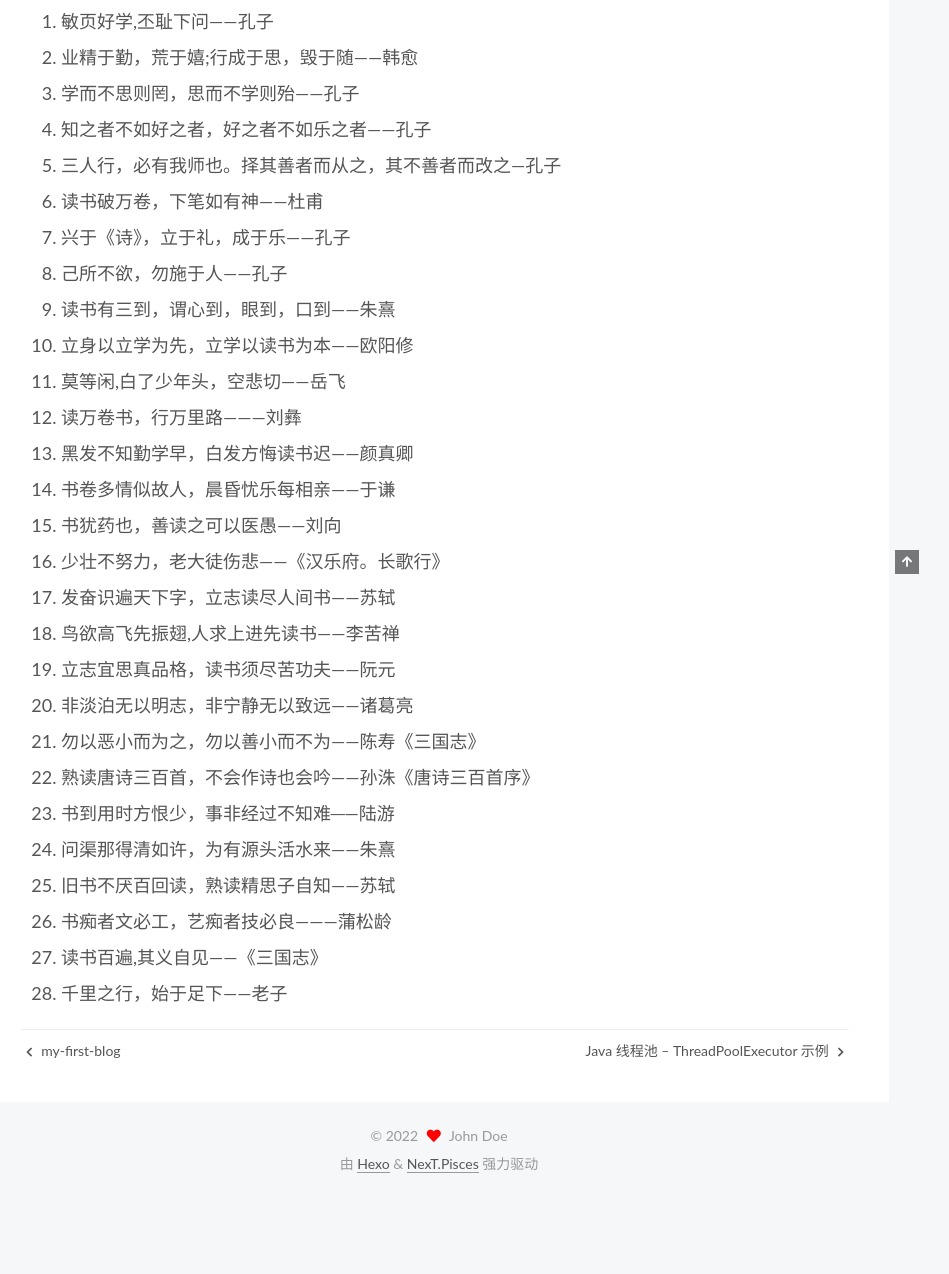
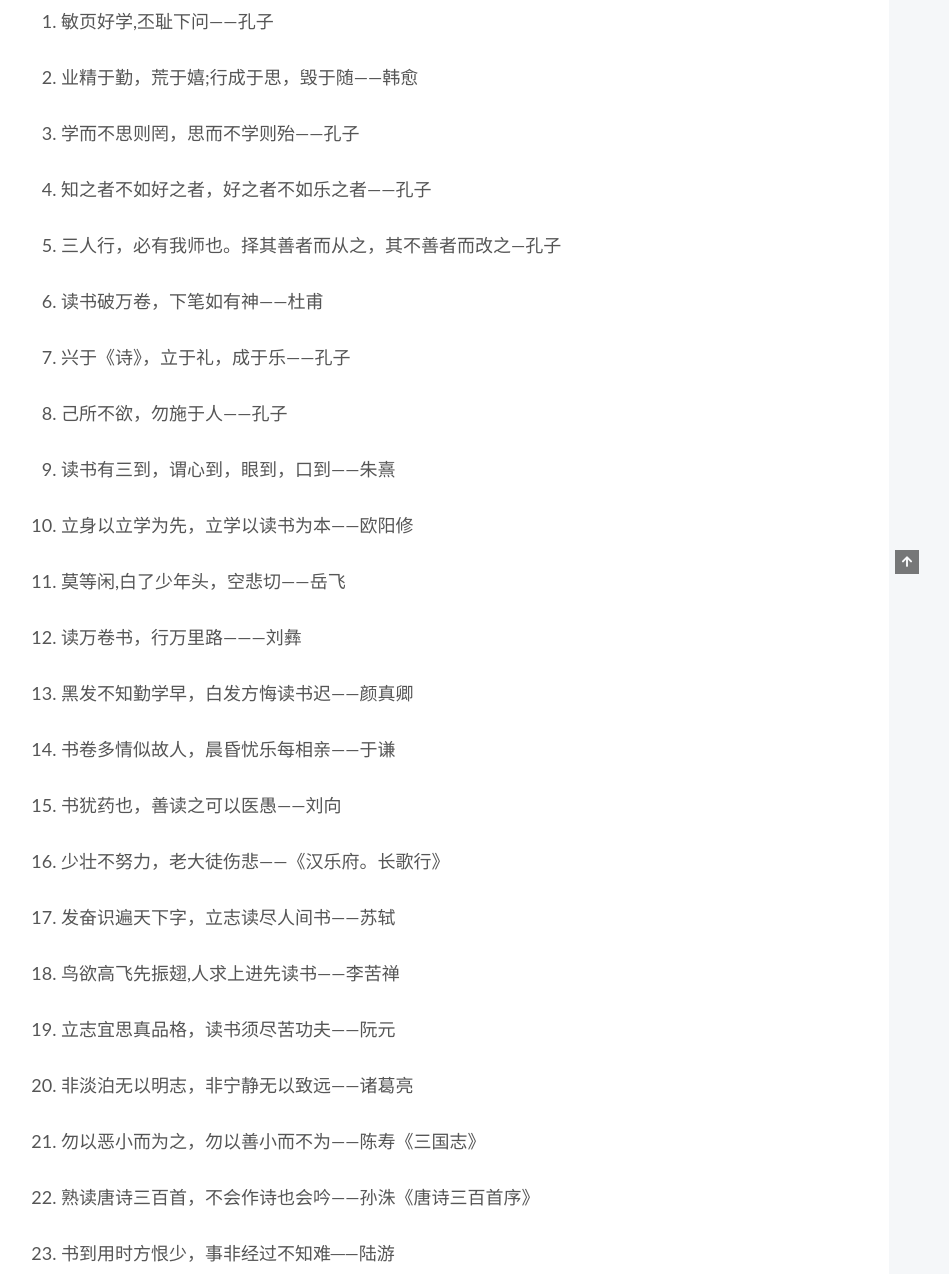
Before and after one commit to hanming2022/hanming2022.github.io, a plain HTML site: page 2022/06/20/关于学习方法的诗句集萃/index.html in a window 1280 px wide. Shown: the part 326-1600 px from the top of the page, without its empty margins (331-1280 px from the left). Before the commit the page ends 1524 px from the top, so only its background shows below. Drawn offline with Linux system fonts and the light colour scheme.

Commit message:
Site updated: 2022-06-20 19:21:50

```diff
--- a/2022/06/20/关于学习方法的诗句集萃/index.html
+++ b/2022/06/20/关于学习方法的诗句集萃/index.html
@@ -20,15 +20,15 @@
     var CONFIG = {"hostname":"example.com","root":"/","scheme":"Pisces","version":"7.8.0","exturl":false,"sidebar":{"position":"left","display":"post","padding":18,"offset":12,"onmobile":false},"copycode":{"enable":false,"show_result":false,"style":null},"back2top":{"enable":true,"sidebar":false,"scrollpercent":false},"bookmark":{"enable":false,"color":"#222","save":"auto"},"fancybox":false,"mediumzoom":false,"lazyload":false,"pangu":false,"comments":{"style":"tabs","active":null,"storage":true,"lazyload":false,"nav":null},"algolia":{"hits":{"per_page":10},"labels":{"input_placeholder":"Search for Posts","hits_empty":"We didn't find any results for the search: ${query}","hits_stats":"${hits} results found in ${time} ms"}},"localsearch":{"enable":false,"trigger":"auto","top_n_per_article":1,"unescape":false,"preload":false},"motion":{"enable":true,"async":false,"transition":{"post_block":"fadeIn","post_header":"slideDownIn","post_body":"slideDownIn","coll_header":"slideLeftIn","sidebar":"slideUpIn"}}};
   </script>
 
-  <meta name="description" content="关于学习方法的诗句集萃关于学习方法的诗包集萃 敏页好学,丕耻下问——孔子 业精于勤，荒于嬉;行成于思，毁于随——韩愈 学而不思则罔，思而不学则殆——孔子 知之者不如好之者，好之者不如乐之者——孔子 三人行，必有我师也。择其善者而从之，其不善者而改之—孔子 读书破万卷，下笔如有神——杜甫 兴于《诗》，立于礼，成于乐——孔子 己所不欲，勿施于人——孔子 读书有三到，谓心到，眼到，口到——朱熹 立身以立">
+  <meta name="description" content="关于学习方法的诗句集萃关于学习方法的诗包集萃 敏页好学,丕耻下问——孔子  业精于勤，荒于嬉;行成于思，毁于随——韩愈  学而不思则罔，思而不学则殆——孔子  知之者不如好之者，好之者不如乐之者——孔子  三人行，必有我师也。择其善者而从之，其不善者而改之—孔子  读书破万卷，下笔如有神——杜甫  兴于《诗》，立于礼，成于乐——孔子  己所不欲，勿施于人——孔子  读书有三到，谓心到，眼到，口到—">
 <meta property="og:type" content="article">
 <meta property="og:title" content="关于学习方法的诗句集萃">
 <meta property="og:url" content="http://example.com/2022/06/20/%E5%85%B3%E4%BA%8E%E5%AD%A6%E4%B9%A0%E6%96%B9%E6%B3%95%E7%9A%84%E8%AF%97%E5%8F%A5%E9%9B%86%E8%90%83/index.html">
 <meta property="og:site_name" content="Hexo">
-<meta property="og:description" content="关于学习方法的诗句集萃关于学习方法的诗包集萃 敏页好学,丕耻下问——孔子 业精于勤，荒于嬉;行成于思，毁于随——韩愈 学而不思则罔，思而不学则殆——孔子 知之者不如好之者，好之者不如乐之者——孔子 三人行，必有我师也。择其善者而从之，其不善者而改之—孔子 读书破万卷，下笔如有神——杜甫 兴于《诗》，立于礼，成于乐——孔子 己所不欲，勿施于人——孔子 读书有三到，谓心到，眼到，口到——朱熹 立身以立">
+<meta property="og:description" content="关于学习方法的诗句集萃关于学习方法的诗包集萃 敏页好学,丕耻下问——孔子  业精于勤，荒于嬉;行成于思，毁于随——韩愈  学而不思则罔，思而不学则殆——孔子  知之者不如好之者，好之者不如乐之者——孔子  三人行，必有我师也。择其善者而从之，其不善者而改之—孔子  读书破万卷，下笔如有神——杜甫  兴于《诗》，立于礼，成于乐——孔子  己所不欲，勿施于人——孔子  读书有三到，谓心到，眼到，口到—">
 <meta property="og:locale" content="zh_CN">
 <meta property="article:published_time" content="2022-06-20T08:18:36.000Z">
-<meta property="article:modified_time" content="2022-06-20T08:23:49.666Z">
+<meta property="article:modified_time" content="2022-06-20T11:19:48.607Z">
 <meta property="article:author" content="John Doe">
 <meta name="twitter:card" content="summary">
 
@@ -174,7 +174,7 @@
               <span class="post-meta-item-text">发表于</span>
 
 
-              <time title="创建时间：2022-06-20 16:18:36 / 修改时间：16:23:49" itemprop="dateCreated datePublished" datetime="2022-06-20T16:18:36+08:00">2022-06-20</time>
+              <time title="创建时间：2022-06-20 16:18:36 / 修改时间：19:19:48" itemprop="dateCreated datePublished" datetime="2022-06-20T16:18:36+08:00">2022-06-20</time>
             </span>
 
 
@@ -189,34 +189,65 @@
 
 
         <h3 id="关于学习方法的诗句集萃"><a href="#关于学习方法的诗句集萃" class="headerlink" title="关于学习方法的诗句集萃"></a>关于学习方法的诗句集萃</h3><h6 id="关于学习方法的诗包集萃"><a href="#关于学习方法的诗包集萃" class="headerlink" title="关于学习方法的诗包集萃"></a>关于学习方法的诗包集萃</h6><ol>
-<li>敏页好学,丕耻下问——孔子</li>
-<li>业精于勤，荒于嬉;行成于思，毁于随——韩愈</li>
-<li>学而不思则罔，思而不学则殆——孔子</li>
-<li>知之者不如好之者，好之者不如乐之者——孔子</li>
-<li>三人行，必有我师也。择其善者而从之，其不善者而改之—孔子</li>
-<li>读书破万卷，下笔如有神——杜甫</li>
-<li>兴于《诗》，立于礼，成于乐——孔子</li>
-<li>己所不欲，勿施于人——孔子</li>
-<li>读书有三到，谓心到，眼到，口到——朱熹</li>
-<li>立身以立学为先，立学以读书为本——欧阳修</li>
-<li>莫等闲,白了少年头，空悲切——岳飞</li>
-<li>读万卷书，行万里路———刘彝</li>
-<li>黑发不知勤学早，白发方悔读书迟——颜真卿</li>
-<li>书卷多情似故人，晨昏忧乐每相亲——于谦</li>
-<li>书犹药也，善读之可以医愚——刘向</li>
-<li>少壮不努力，老大徒伤悲——《汉乐府。长歌行》</li>
-<li>发奋识遍天下字，立志读尽人间书——苏轼</li>
-<li>鸟欲高飞先振翅,人求上进先读书——李苦禅</li>
-<li>立志宜思真品格，读书须尽苦功夫——阮元</li>
-<li>非淡泊无以明志，非宁静无以致远——诸葛亮</li>
-<li>勿以恶小而为之，勿以善小而不为——陈寿《三国志》</li>
-<li>熟读唐诗三百首，不会作诗也会吟——孙洙《唐诗三百首序》</li>
-<li>书到用时方恨少，事非经过不知难─—陆游</li>
-<li>问渠那得清如许，为有源头活水来——朱熹</li>
-<li>旧书不厌百回读，熟读精思子自知——苏轼</li>
-<li>书痴者文必工，艺痴者技必良———蒲松龄</li>
-<li>读书百遍,其义自见——《三国志》</li>
-<li>千里之行，始于足下——老子</li>
+<li><p>敏页好学,丕耻下问——孔子</p>
+</li>
+<li><p>业精于勤，荒于嬉;行成于思，毁于随——韩愈</p>
+</li>
+<li><p>学而不思则罔，思而不学则殆——孔子</p>
+</li>
+<li><p>知之者不如好之者，好之者不如乐之者——孔子</p>
+</li>
+<li><p>三人行，必有我师也。择其善者而从之，其不善者而改之—孔子</p>
+</li>
+<li><p>读书破万卷，下笔如有神——杜甫</p>
+</li>
+<li><p>兴于《诗》，立于礼，成于乐——孔子</p>
+</li>
+<li><p>己所不欲，勿施于人——孔子</p>
+</li>
+<li><p>读书有三到，谓心到，眼到，口到——朱熹</p>
+</li>
+<li><p>立身以立学为先，立学以读书为本——欧阳修</p>
+</li>
+<li><p>莫等闲,白了少年头，空悲切——岳飞</p>
+</li>
+<li><p>读万卷书，行万里路———刘彝</p>
+</li>
+<li><p>黑发不知勤学早，白发方悔读书迟——颜真卿</p>
+</li>
+<li><p>书卷多情似故人，晨昏忧乐每相亲——于谦</p>
+</li>
+<li><p>书犹药也，善读之可以医愚——刘向</p>
+</li>
+<li><p>少壮不努力，老大徒伤悲——《汉乐府。长歌行》</p>
+</li>
+<li><p>发奋识遍天下字，立志读尽人间书——苏轼</p>
+</li>
+<li><p>鸟欲高飞先振翅,人求上进先读书——李苦禅</p>
+</li>
+<li><p>立志宜思真品格，读书须尽苦功夫——阮元</p>
+</li>
+<li><p>非淡泊无以明志，非宁静无以致远——诸葛亮</p>
+</li>
+<li><p>勿以恶小而为之，勿以善小而不为——陈寿《三国志》</p>
+</li>
+<li><p>熟读唐诗三百首，不会作诗也会吟——孙洙《唐诗三百首序》</p>
+</li>
+<li><p>书到用时方恨少，事非经过不知难─—陆游</p>
+</li>
+<li><p>问渠那得清如许，为有源头活水来——朱熹</p>
+</li>
+<li><p>旧书不厌百回读，熟读精思子自知——苏轼</p>
+</li>
+<li><p>书痴者文必工，艺痴者技必良———蒲松龄</p>
+</li>
+<li><p>读书百遍,其义自见——《三国志》</p>
+</li>
+<li><p>千里之行，始于足下——老子</p>
+</li>
+<li><p>书山有路勤为径，学海无涯苦作舟——韩愈 </p>
+<p>[^积累这么多关于学习方法还有学习忠告的诗句,目的就是为了激励我们的学习]:</p>
+</li>
 </ol>
 
     </div>
```
Also changed, not shown: index.html (+64 -33 lines).
